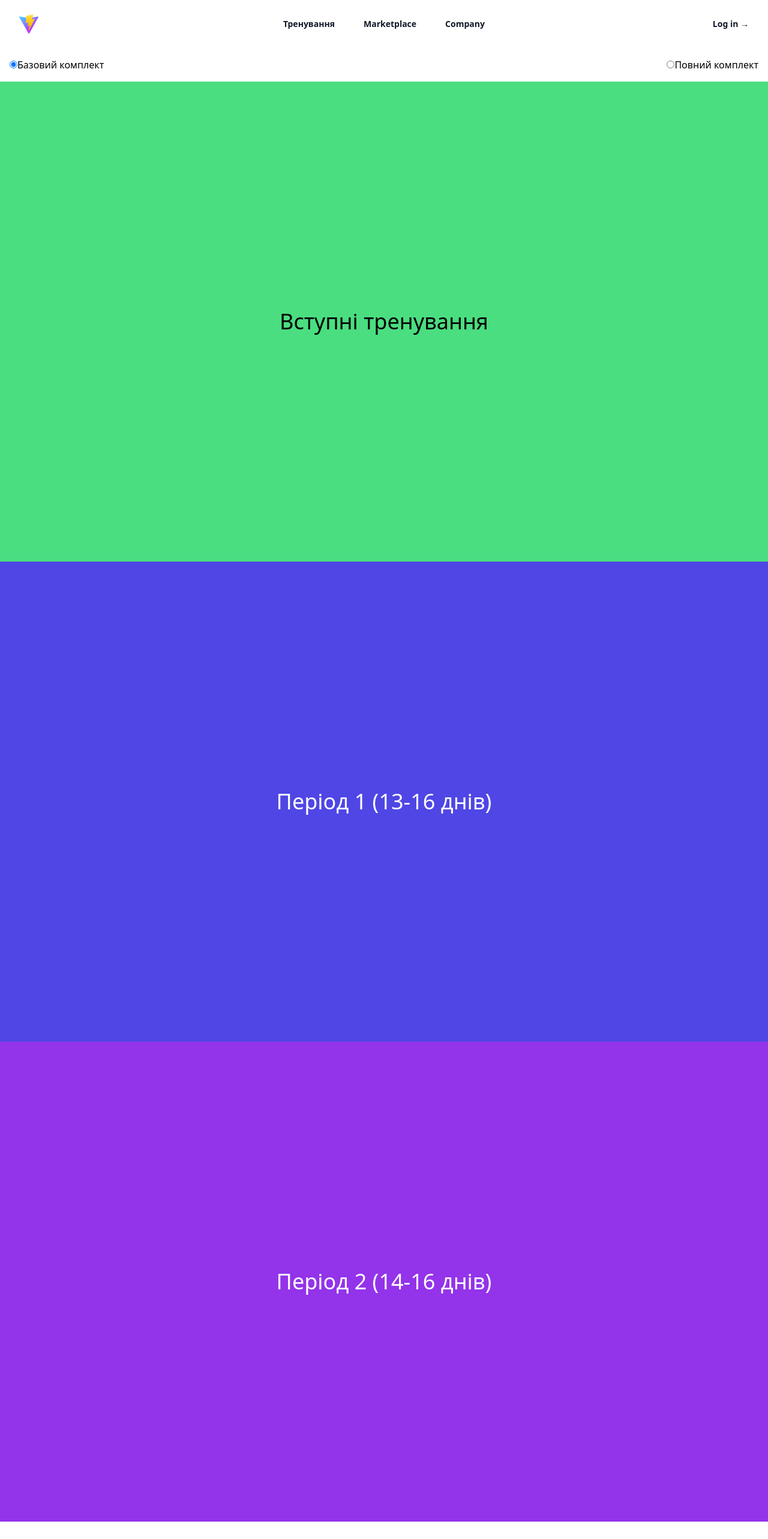
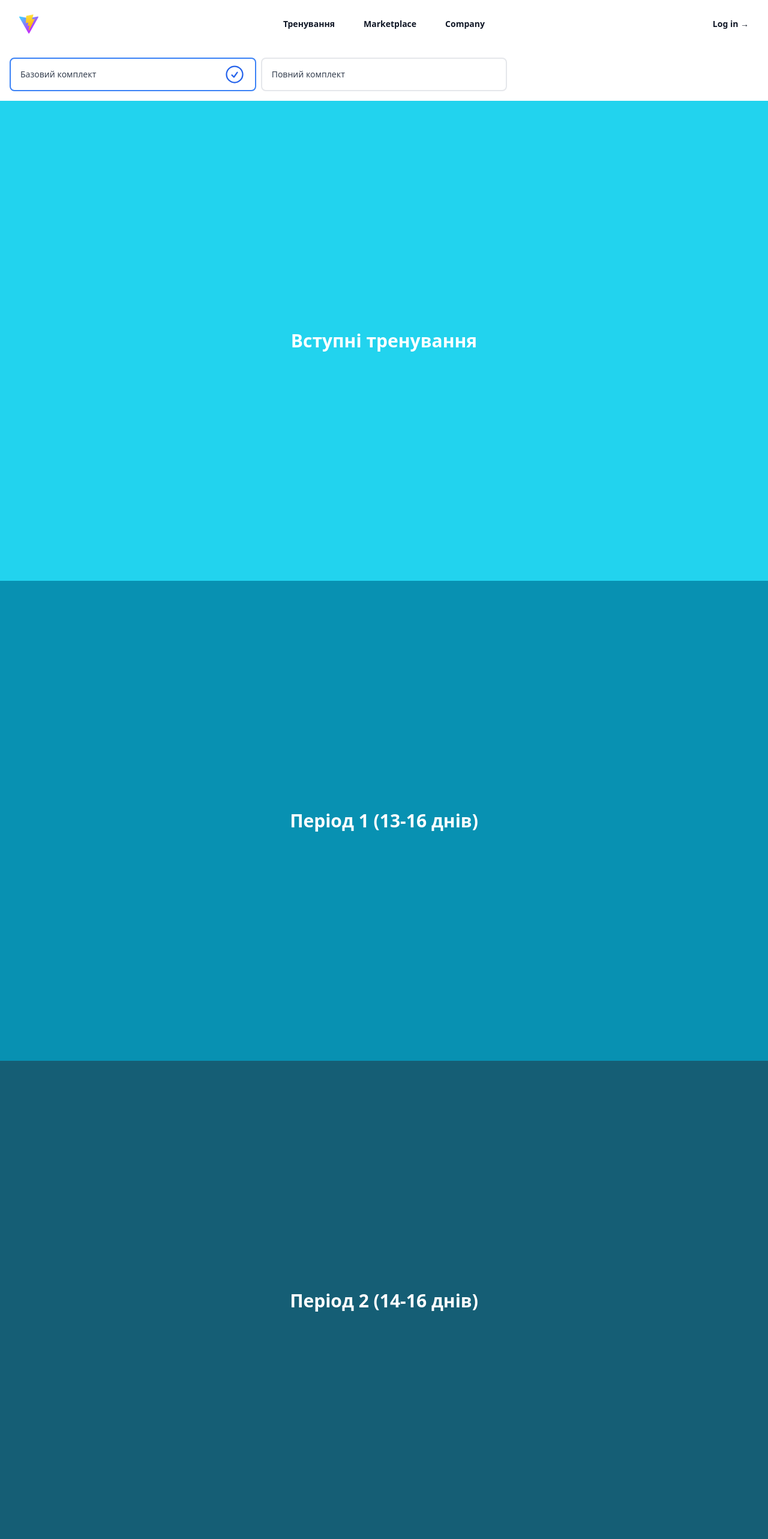
Before and after one commit to Yaroslavvvvvvvv/stp, a Vue app: page /beginner_kits in a window 1280 px wide. Shown: the top 2565 px of the page at 60% size. Before the commit the page ends 2536 px from the top, so only its background shows below. Built offline with nearby package versions, Linux system fonts and the light colour scheme; what tailwindcss-animated would draw is missing.

Commit message:
add new styles in begginer kits

```diff
--- a/src/views/kits/ beginner_basic_training/BeginnerWarm.vue
+++ b/src/views/kits/ beginner_basic_training/BeginnerWarm.vue
@@ -4,6 +4,12 @@
 
 <template>
   <div class="w-10/12 md:w-7/12 lg:6/12 mx-auto relative py-20 animate-fade-down animate-duration-1000">
+    <router-link to="/beginner_kits">
+      <button class="mb-8 group relative h-12 w-48 overflow-hidden rounded-2xl bg-sky-800 text-lg font-bold text-white">
+        Повернутись назад
+        <div class="absolute inset-0 h-full w-full scale-0 rounded-2xl transition-all duration-300 group-hover:scale-100 group-hover:bg-white/30"></div>
+      </button>
+    </router-link>
     <div class="border-l-2 mt-10">
       <!-- Card 1 -->
       <router-link to="/beginner_warm_program">
--- a/src/views/kits/BeginnerKits.vue
+++ b/src/views/kits/BeginnerKits.vue
@@ -6,36 +6,61 @@ const selectedSet = ref('basic');
 </script>
 
 <template>
-  <div class="flex justify-between">
-    <div class="m-4">
-      <input type="radio" id="basic" value="basic" v-model="selectedSet"/>
-      <label for="basic">Базовий комплект</label>
+  <div class="grid grid-cols-1 md:grid-cols-2 xl:grid-cols-3 gap-2 p-4 animate-fade-down animate-duration-1000">
+    <label>
+      <input type="radio" value="basic" class="peer hidden" name="framework" id="basic" v-model="selectedSet">
+
+      <div
+          class="hover:bg-gray-50 flex items-center justify-between px-4 py-2 border-2 rounded-lg cursor-pointer text-sm border-gray-200 group peer-checked:border-blue-500">
+        <h2 class="font-medium text-gray-700">Базовий комплект</h2>
+        <svg xmlns="http://www.w3.org/2000/svg" fill="none" viewBox="0 0 24 24" stroke-width="1.5" stroke="currentColor"
+             class="w-9 h-9 text-blue-600 invisible group-[.peer:checked+&]:visible">
+          <path stroke-linecap="round" stroke-linejoin="round"
+                d="M9 12.75L11.25 15 15 9.75M21 12a9 9 0 11-18 0 9 9 0 0118 0z"/>
+        </svg>
       </div>
-    <div class="m-4">
-      <input type="radio" id="full" value="full" v-model="selectedSet"/>
-      <label for="full">Повний комплект</label>
+    </label>
+
+    <label>
+      <input type="radio" value="full" class="peer hidden" name="framework" id="full" v-model="selectedSet">
+
+      <div
+          class="hover:bg-gray-50 flex items-center justify-between px-4 py-2 border-2 rounded-lg cursor-pointer text-sm border-gray-200 group peer-checked:border-blue-500">
+        <h2 class="font-medium text-gray-700">Повний комплект</h2>
+        <svg xmlns="http://www.w3.org/2000/svg" fill="none" viewBox="0 0 24 24" stroke-width="1.5" stroke="currentColor"
+             class="w-9 h-9 text-blue-600 invisible group-[.peer:checked+&]:visible">
+          <path stroke-linecap="round" stroke-linejoin="round"
+                d="M9 12.75L11.25 15 15 9.75M21 12a9 9 0 11-18 0 9 9 0 0118 0z"/>
+        </svg>
       </div>
+    </label>
   </div>
-  <div class="relative" v-if="selectedSet === 'basic'">
-    <div class="sticky top-0 h-screen flex flex-col items-center justify-center bg-green-400">
-      <router-link to="/beginner_warm" class="text-4xl">Вступні тренування</router-link>
+  <div class="relative animate-fade-down animate-duration-1000" v-if="selectedSet === 'basic'">
+    <router-link to="/beginner_warm">
+      <div class="sticky top-0 h-screen flex flex-col items-center justify-center bg-cyan-400 text-white">
+        <h2 class="text-3xl font-extrabold">Вступні тренування</h2>
       </div>
-    <div class="sticky top-0 h-screen flex flex-col items-center justify-center bg-indigo-600 text-white">
-      <router-link to="/beginner_first_period" class="text-4xl">Період 1 (13-16 днів)</router-link>
+    </router-link>
+    <router-link to="/beginner_first_period">
+      <div class="sticky top-0 h-screen flex flex-col items-center justify-center bg-cyan-600 text-white">
+        <h2 class="text-3xl font-extrabold">Період 1 (13-16 днів)</h2>
       </div>
-    <div class="sticky top-0 h-screen flex flex-col items-center justify-center bg-purple-600 text-white">
-      <router-link to="/beginner_second_period" class="text-4xl">Період 2 (14-16 днів)</router-link>
+    </router-link>
+    <router-link to="/beginner_second_period">
+      <div class="sticky top-0 h-screen flex flex-col items-center justify-center bg-cyan-800 text-white">
+        <h2 class="text-3xl font-extrabold">Період 2 (14-16 днів)</h2>
       </div>
+    </router-link>
   </div>
-  <div class="relative" v-if="selectedSet === 'full'">
-    <div class="sticky top-0 h-screen flex flex-col items-center justify-center bg-green-400">
-      <h2 class="text-4xl">Вступні тренування</h2>
+  <div class="relative animate-fade-down animate-duration-1000" v-if="selectedSet === 'full'">
+    <div class="sticky top-0 h-screen flex flex-col items-center justify-center bg-green-400 text-white">
+      <h2 class="text-3xl font-extrabold">Вступні тренування</h2>
     </div>
-    <div class="sticky top-0 h-screen flex flex-col items-center justify-center bg-indigo-600 text-white">
-      <h2 class="text-4xl">Період 1 (13-16 днів)</h2>
+    <div class="sticky top-0 h-screen flex flex-col items-center justify-center bg-green-600 text-white">
+      <h2 class="text-3xl font-extrabold">Період 1 (13-16 днів)</h2>
     </div>
-    <div class="sticky top-0 h-screen flex flex-col items-center justify-center bg-purple-600 text-white">
-      <h2 class="text-4xl">Період 2 (14-16 днів)</h2>
+    <div class="sticky top-0 h-screen flex flex-col items-center justify-center bg-green-800 text-white">
+      <h2 class="text-3xl font-extrabold">Період 2 (14-16 днів)</h2>
     </div>
   </div>
 </template>
```
Lines whose indentation alone changed are shown as unchanged.
